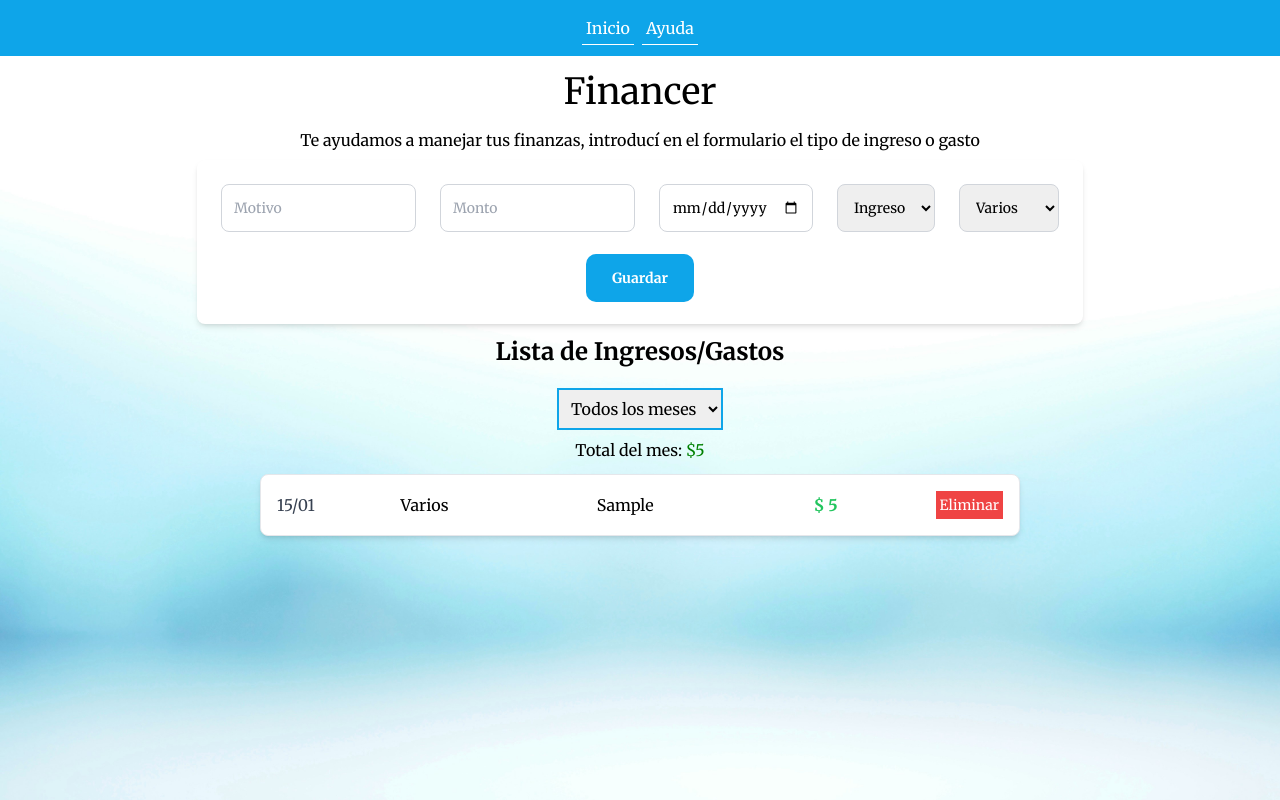
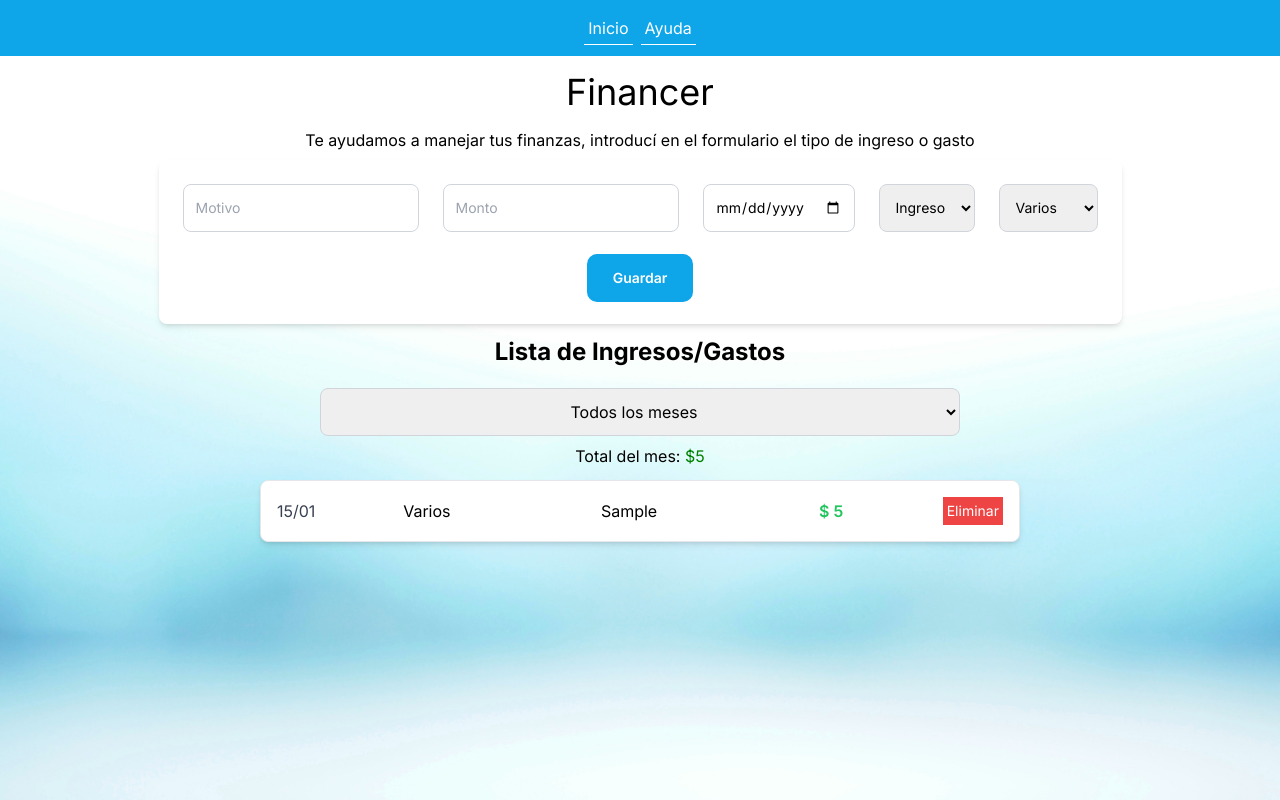
Before and after one commit to martinvruiz/financer, a React (Create React App) app: page / in a window 1280 px wide. Both pictures are taken after typing "Sample", "5", "2020-01-15" into the empty fields and a click on the button "Guardar". Built offline with nearby package versions, Linux system fonts and the light colour scheme.

Commit message:
change font and flex items

```diff
--- a/public/index.html
+++ b/public/index.html
@@ -14,8 +14,8 @@
     <link rel="manifest" href="%PUBLIC_URL%/manifest.json" />
 
     <link rel="preconnect" href="https://fonts.googleapis.com">
-    <link rel="preconnect" href="https://fonts.gstatic.com" crossorigin>
-    <link href="https://fonts.googleapis.com/css2?family=Merriweather:ital,wght@0,300;0,400;0,700;0,900;1,300;1,400;1,700;1,900&display=swap" rel="stylesheet">
+<link rel="preconnect" href="https://fonts.gstatic.com" crossorigin>
+<link href="https://fonts.googleapis.com/css2?family=Inter:ital,opsz,wght@0,14..32,100..900;1,14..32,100..900&display=swap" rel="stylesheet">
     <title>Financer</title>
   </head>
   <body>
--- a/src/App.js
+++ b/src/App.js
@@ -7,7 +7,7 @@ import { Route, Routes, BrowserRouter } from "react-router";
 
 function App() {
   return (
-    <div className="flex flex-col items-center font-merriweather bg-fondo min-h-screen bg-cover lg:bg-center ">
+    <div className="flex flex-col items-center font-inter bg-fondo min-h-screen bg-cover lg:bg-center ">
       <TransactionProvider>
 
         <BrowserRouter>
--- a/src/components/MonthSelector/MonthSelector.jsx
+++ b/src/components/MonthSelector/MonthSelector.jsx
@@ -31,7 +31,7 @@ export const MonthSelector = ({setSelectedDate})=>{
     return <>
 
     <select
-        className="p-2 border-2 border-sky-500 m-2"
+        className="p-3 border border-gray-300 rounded-lg m-2 w-3/5 md:w-1/2 text-center focus:outline-none focus:ring-2 focus:ring-sky-500 hover:bg-gray-100 transition-all"
         onChange={handleDateChange}>
             <option value="">Todos los meses</option>
                 {month.map((date, index) => (
--- a/src/components/TransactionForm/TransactionForm.jsx
+++ b/src/components/TransactionForm/TransactionForm.jsx
@@ -45,7 +45,7 @@ const handleSubmit = (e)=>{
             onSubmit={handleSubmit}
             action="transaction"
             className="text-sm text-center bg-white shadow-md rounded-lg p-6 max-w-full">
-            <div className="flex flex-col gap-4 lg:flex-row lg:gap-6">
+            <div className="flex flex-col justify-center gap-4 lg:flex-row lg:gap-6">
                 <input
                     className="p-3 border border-gray-300 rounded-lg focus:outline-none focus:ring-2 focus:ring-sky-500 "
                     maxLength="20"
--- a/tailwind.config.js
+++ b/tailwind.config.js
@@ -6,7 +6,7 @@ module.exports = {
   theme: {
     extend: {
       fontFamily:{
-        merriweather : ["Merriweather" , "sans-serif"],
+        inter : ["Inter" , "sans-serif"],
       },
       backgroundImage:{
         'fondo' : 'url(/src/images/fondo2.jpg)'
```
